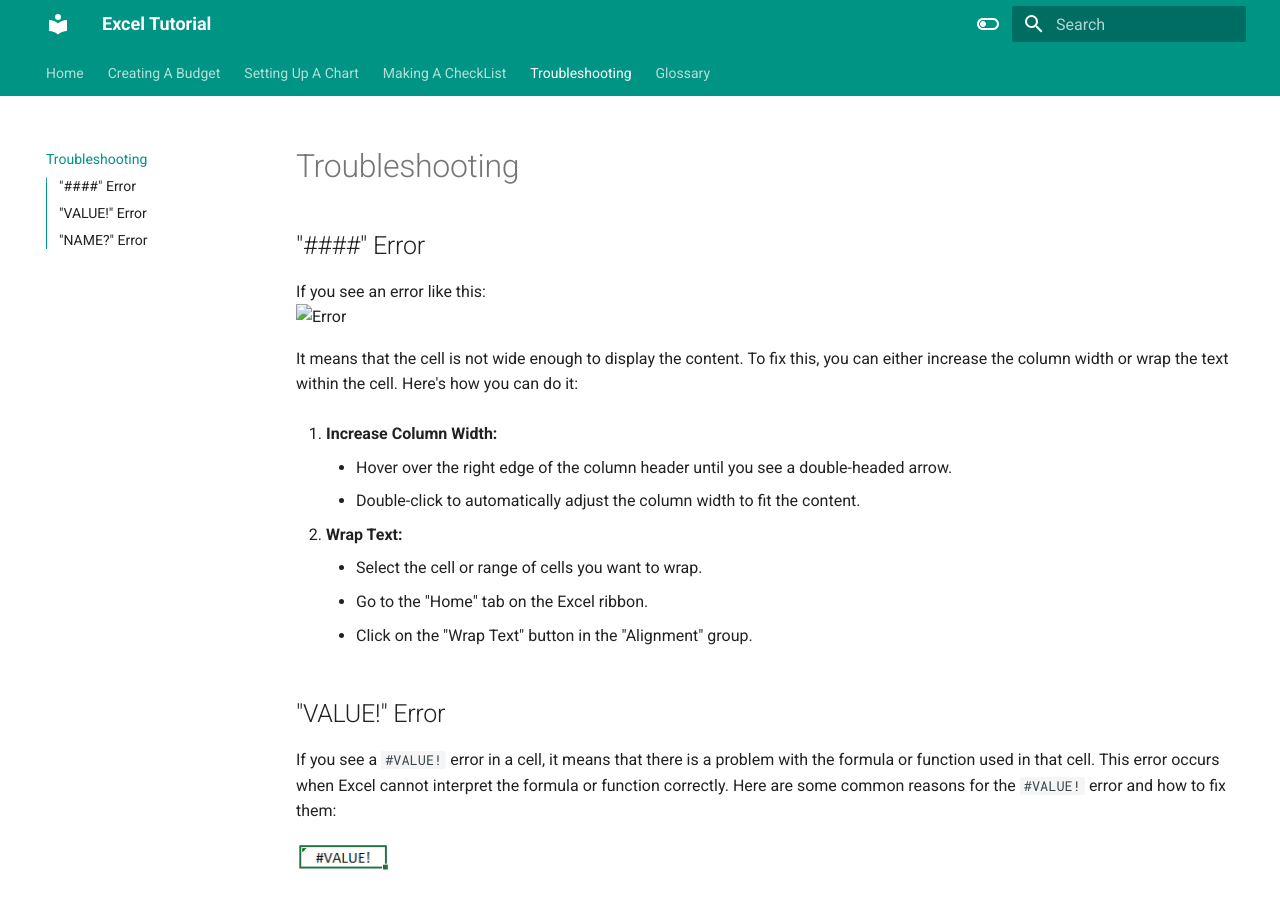
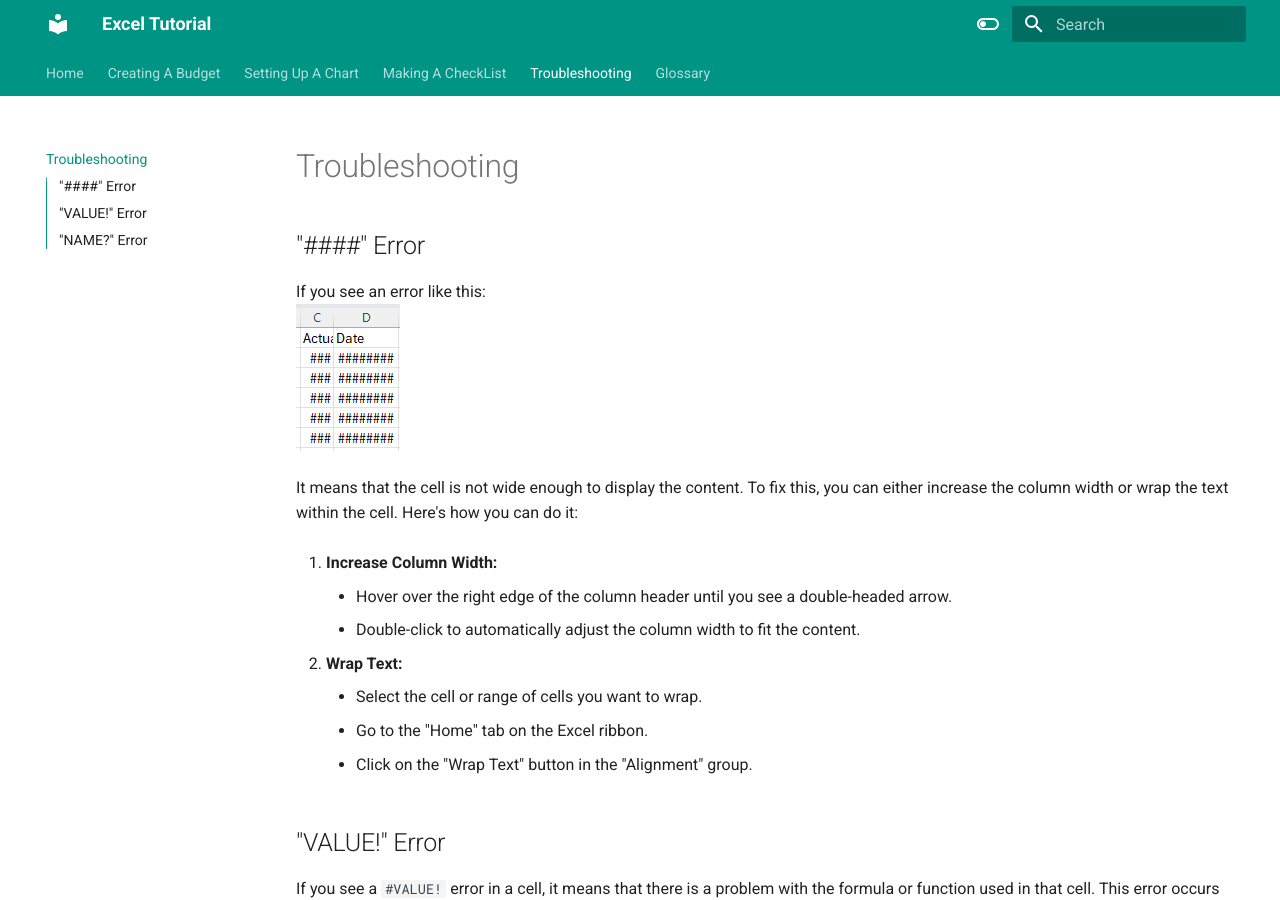
Before and after one commit to Hmute/ExcelUserDoc, an MkDocs documentation site: the page built from docs/TroubleShooting.md, in a window 1280 px wide and 900 px high. Built offline with MkDocs 1.6.1 and Material for MkDocs 9.7.7, drawn with Linux system fonts in a browser that asks for light colours.

Commit message:
Fix image loading error

```diff
--- a/docs/TroubleShooting.md
+++ b/docs/TroubleShooting.md
@@ -3,7 +3,7 @@
 ## "####" Error
 
 If you see an error like this:
-![Error](Assets\TroubleS\Hashtag.png)
+![Error01](Assets/TroubleS/Hashtag.png)
 
 It means that the cell is not wide enough to display the content. To fix this, you can either increase the column width or wrap the text within the cell. Here's how you can do it:
 
```
